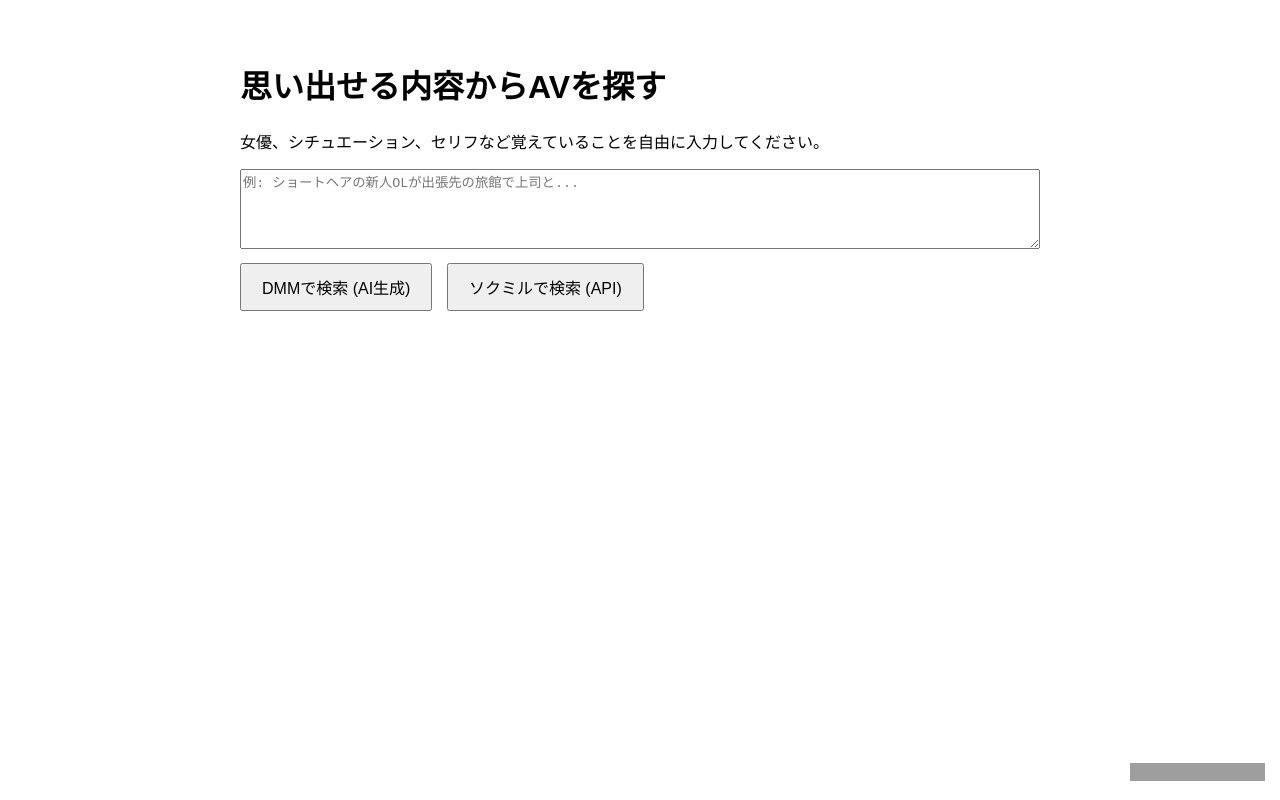
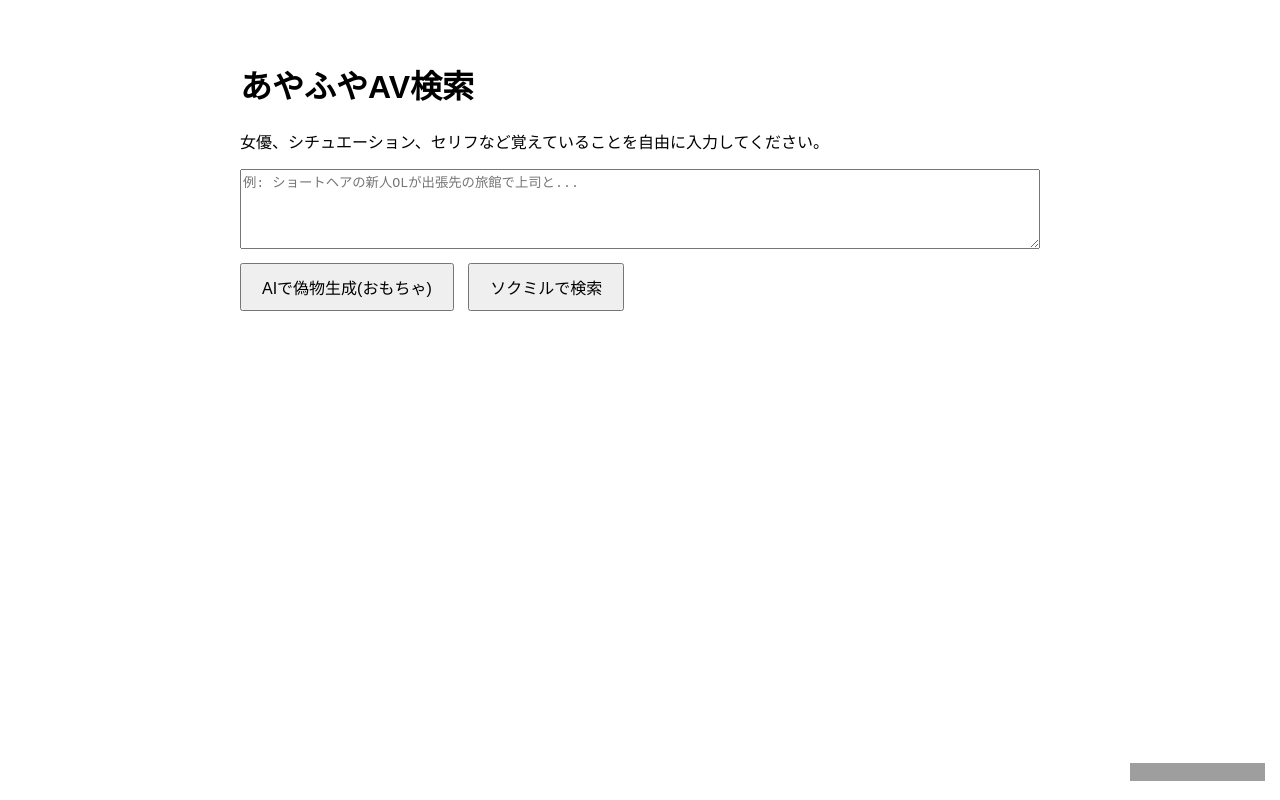
Before and after one commit to eponine0805/av-search-tool, a website: page public/index.html in a window 1280 px wide. Drawn offline with Linux system fonts and the light colour scheme; grey boxes are pictures that could not be loaded.

Commit message:
Update index.html

```diff
--- a/public/index.html
+++ b/public/index.html
@@ -27,12 +27,12 @@
 </head>
 <body>
     <div class="container">
-        <h1>思い出せる内容からAVを探す</h1>
+        <h1>あやふやAV検索</h1>
         <p>女優、シチュエーション、セリフなど覚えていることを自由に入力してください。</p>
         <textarea id="searchInput" placeholder="例: ショートヘアの新人OLが出張先の旅館で上司と..."></textarea>
 
-        <button id="dmmSearchButton">DMMで検索 (AI生成)</button>
-        <button id="sokmilSearchButton">ソクミルで検索 (API)</button>
+        <button id="dmmSearchButton">AIで偽物生成(おもちゃ)</button>
+        <button id="sokmilSearchButton">ソクミルで検索</button>
 
         <div class="loader" id="loader">検索中...</div>
         <div id="results"></div>
```
